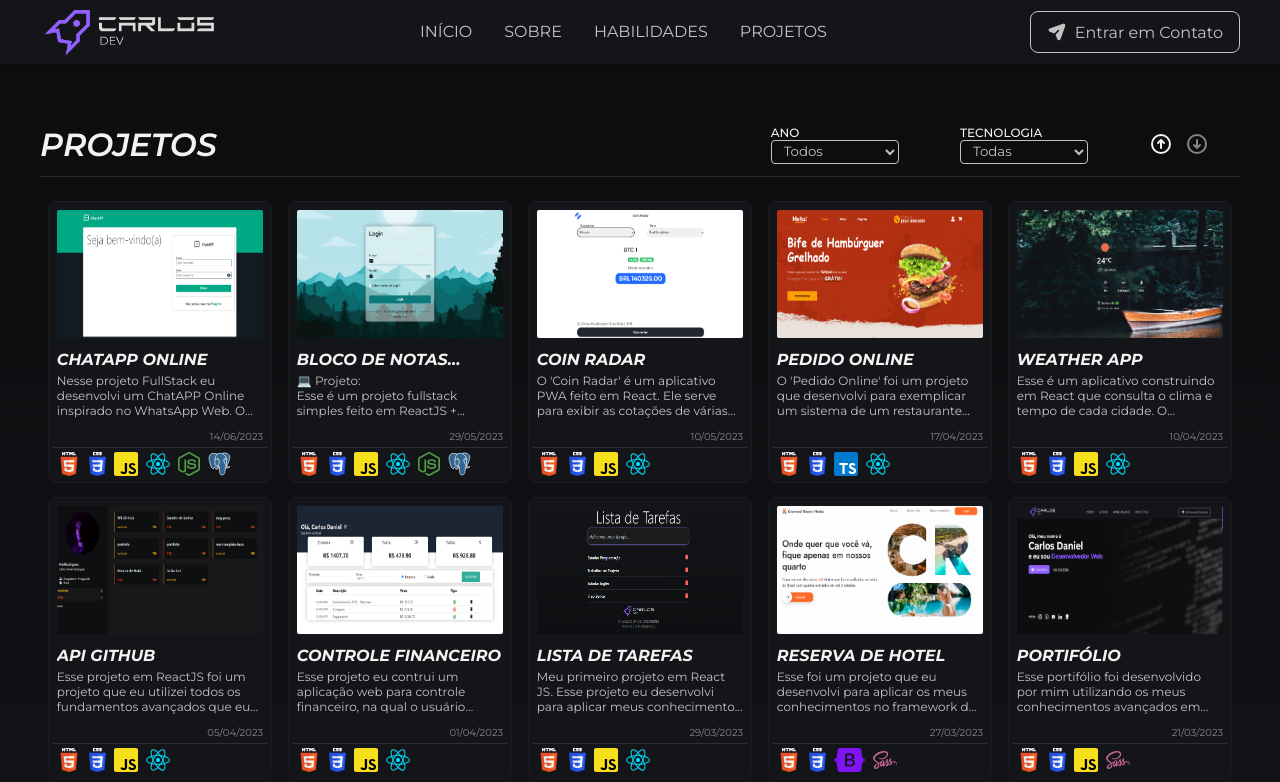
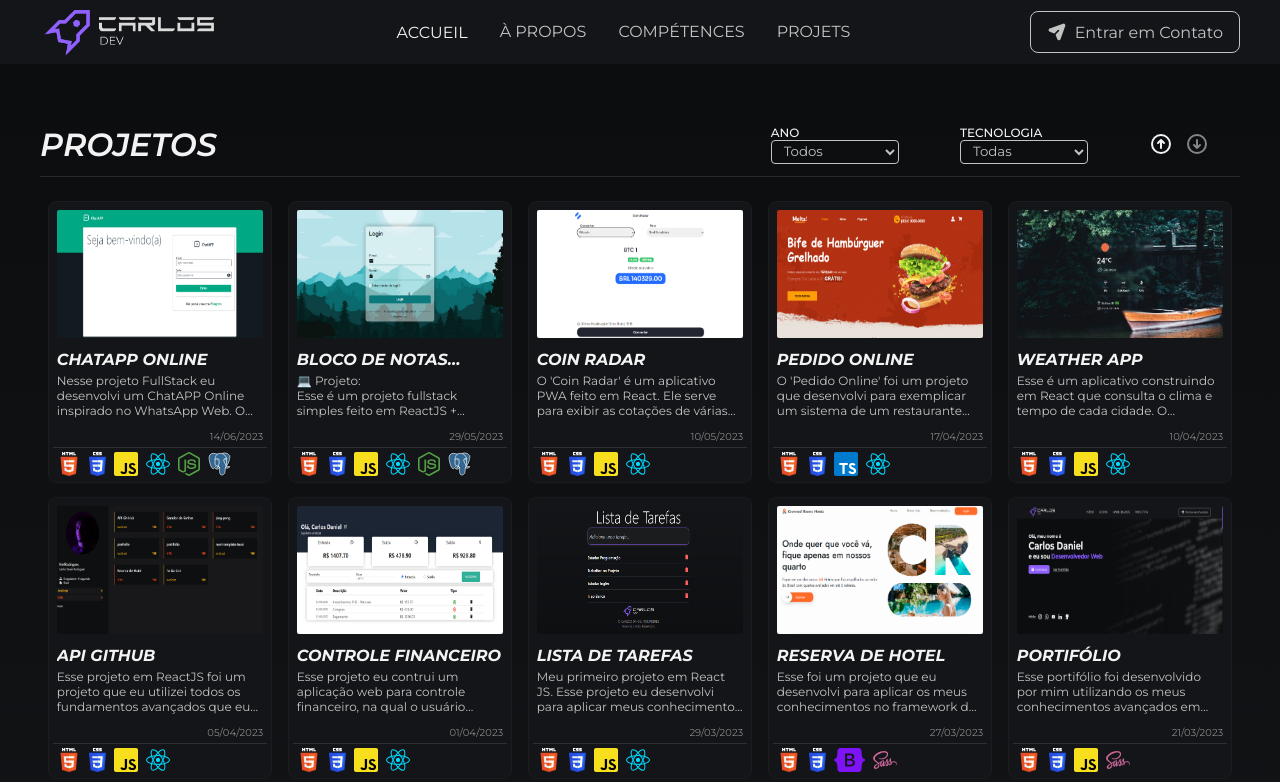
Before and after one commit to Adromane/Portfolio, a website: page projects.html in a window 1280 px wide. Shown: the top 782 px of the page. Drawn offline with Linux system fonts and the light colour scheme; a web font is replaced by a local one.

Commit message:
commit push

```diff
--- a/projects.html
+++ b/projects.html
@@ -8,7 +8,7 @@
     <link rel="shortcut icon" href="./src/image/favicon.ico" type="image/x-icon">
     <link rel="stylesheet" href="./assets/owlcarousel/owl.carousel.min.css">
     <link rel="stylesheet" href="./assets/owlcarousel/owl.theme.default.min.css">
-    <title>CARLOS DEV | Projetos</title>
+    <title>Patrick DEV | Projetos</title>
 </head>
 <body>
     <header id="menu">
@@ -18,16 +18,16 @@
             <nav class="mobile">
                 <ul>
                     <li>
-                        <a href="./index.html#init"><h1>INÍCIO</h1></a>
+                        ACCUEIL</h1></a>
                      </li>
                      <li>
-                        <a href="./index.html#about"><h1>SOBRE</h1></a>
+                         <a href="./index.html#about"><h1>À PROPOS</h1></a>
                      </li>
                      <li>
-                        <a href="./index.html#habilities"><h1>HABILIDADES</h1></a>
+                         <a href="./index.html#habilities"><h1>COMPÉTENCES</h1></a>
                      </li>
                      <li>
-                        <a href="./index.html#projects"><h1>PROJETOS</h1></a>
+                         <a href="./index.html#projects"><h1>PROJETS</h1></a>
                     </li>
                 </ul>
             </nav>
@@ -35,16 +35,16 @@
             <nav class="default">
                 <ul>
                     <li>
-                        <a href="./index.html#init"><h1>INÍCIO</h1></a>
+                        ACCUEIL</h1></a>
                      </li>
                      <li>
-                        <a href="./index.html#about"><h1>SOBRE</h1></a>
+                         <a href="./index.html#about"><h1>À PROPOS</h1></a>
                      </li>
                      <li>
-                        <a href="./index.html#habilities"><h1>HABILIDADES</h1></a>
+                         <a href="./index.html#habilities"><h1>COMPÉTENCES</h1></a>
                      </li>
                      <li>
-                        <a href="./index.html#projects"><h1>PROJETOS</h1></a>
+                         <a href="./index.html#projects"><h1>PROJETS</h1></a>
                     </li>
                 </ul>
             </nav>
```
Also changed, not shown: certificates.html (+1 -1 lines). Lines whose indentation alone changed are shown as unchanged.
